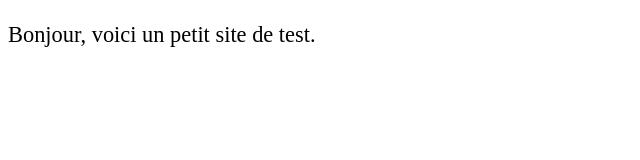
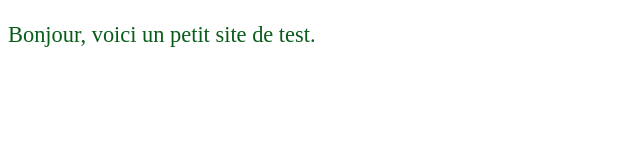
Before and after one commit to Packingdustry/test, a plain HTML site: page index.html in a window 1280 px wide. Shown: the whole page, without its empty margins (0-640 px from the left). Drawn offline with Linux system fonts and the light colour scheme.

Commit message:
ajout de couleur de text vert

```diff
--- a/styles.css
+++ b/styles.css
@@ -1,3 +1,4 @@
 p{
     font-size: 1.4em;
+    color: #085c1a
 }
```
